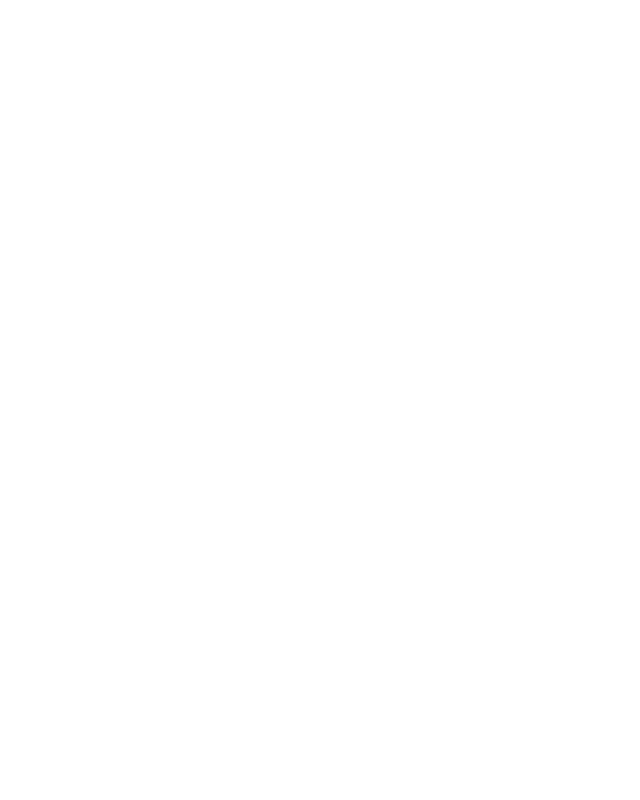
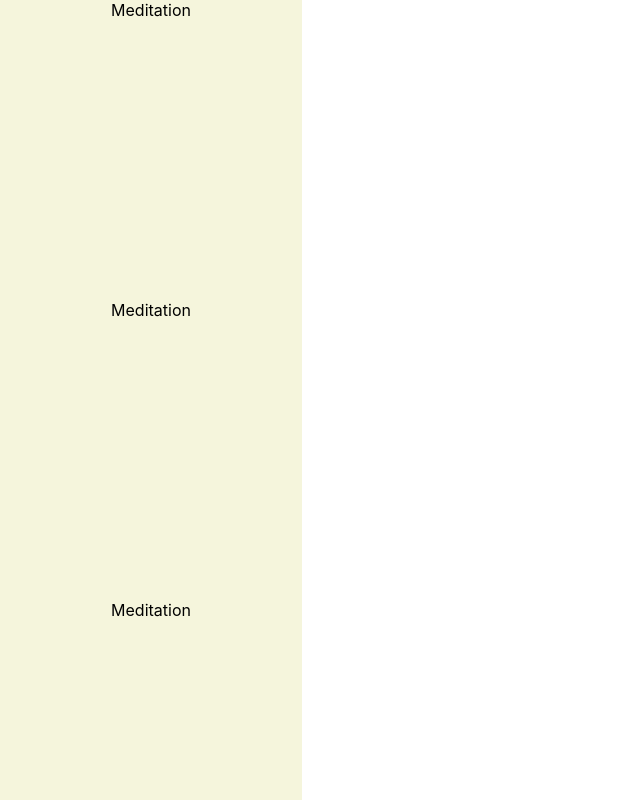
Before and after one commit to VismayVora/LOC4.0_CodeWarriors, a React (Create React App) app in the folder loc-hackathon/: page /simplecard in a window 1280 px wide. Before the commit this address had no page. Shown: the top 800 px of the page, without its empty margins (0-640 px from the left). Built offline with nearby package versions, Linux system fonts and the light colour scheme.

Commit message:
useless commit

```diff
--- a/loc-hackathon/src/App.js
+++ b/loc-hackathon/src/App.js
@@ -9,7 +9,7 @@ import './App.css';
 import Dashboard from './Pages/dashboard/dashboard';
 import Charts from './Pages/dashboard/chart';
 import SpacingGrid from './Pages/dashboard/layout';
-
+import OutlinedCard from "./Pages/Events/events";
 import Activities from "../src/Pages/Activities/Activities"
 
 
@@ -33,9 +33,7 @@ function App() {
 						<Route path='/charts' element={<Charts />} />
 						<Route path='/spacinggrid' element={<SpacingGrid />} />
 						<Route exact path="/activities" element={<Activities />} />
-
-						<Route exact path="/activities" element={<Activities />} />
-
+						<Route path='/simplecard' element={<OutlinedCard />} />
 					</Routes>
 				</div>
 			</Router>
--- a/loc-hackathon/src/Pages/Activities/Activities.css
+++ b/loc-hackathon/src/Pages/Activities/Activities.css
@@ -2,6 +2,7 @@
     position: relative;
     width: 100%;
     height: 300px;
+    align-items:flex-start;
   }
 
   .front_img{
--- a/loc-hackathon/src/Pages/Events/events.js
+++ b/loc-hackathon/src/Pages/Events/events.js
@@ -0,0 +1,51 @@
+import React from 'react';
+import { makeStyles } from '@material-ui/core/styles';
+import Card from '@material-ui/core/Card';
+import CardActions from '@material-ui/core/CardActions';
+import CardContent from '@material-ui/core/CardContent';
+import Button from '@material-ui/core/Button';
+import Typography from '@material-ui/core/Typography';
+import Box from "@mui/material/Box";
+import Paper from "@mui/material/Paper";
+import Grid from "@mui/material/Grid";
+
+const useStyles = makeStyles({
+  root: {
+    maxWidth: 200,
+  },
+  bullet: {
+    display: 'inline-block',
+    margin: '0 2px',
+    transform: 'scale(0.8)',
+  },
+  title: {
+    fontSize: 14,
+  },
+  pos: {
+    marginBottom: 12,
+  },
+});
+
+export default function OutlinedCard() {
+  const classes = useStyles();
+  const bull = <span className={classes.bullet}>•</span>;
+  const arr=[1,2,3,4]
+
+  return(
+      <div>
+        {arr.map((item)=>{return(
+            <Grid container spacing={3}>
+    <Grid item xs={3}>
+            <div className="theContainer">
+            <div className="theCard">
+                <div className="theFront">
+                    Meditation
+                </div>
+                </div>
+                </div>
+                </Grid>
+        </Grid>
+        )})}
+        </div>
+  )
+}
```
Also changed, not shown: loc-hackathon/src/Pages/Events/events.css (added).
